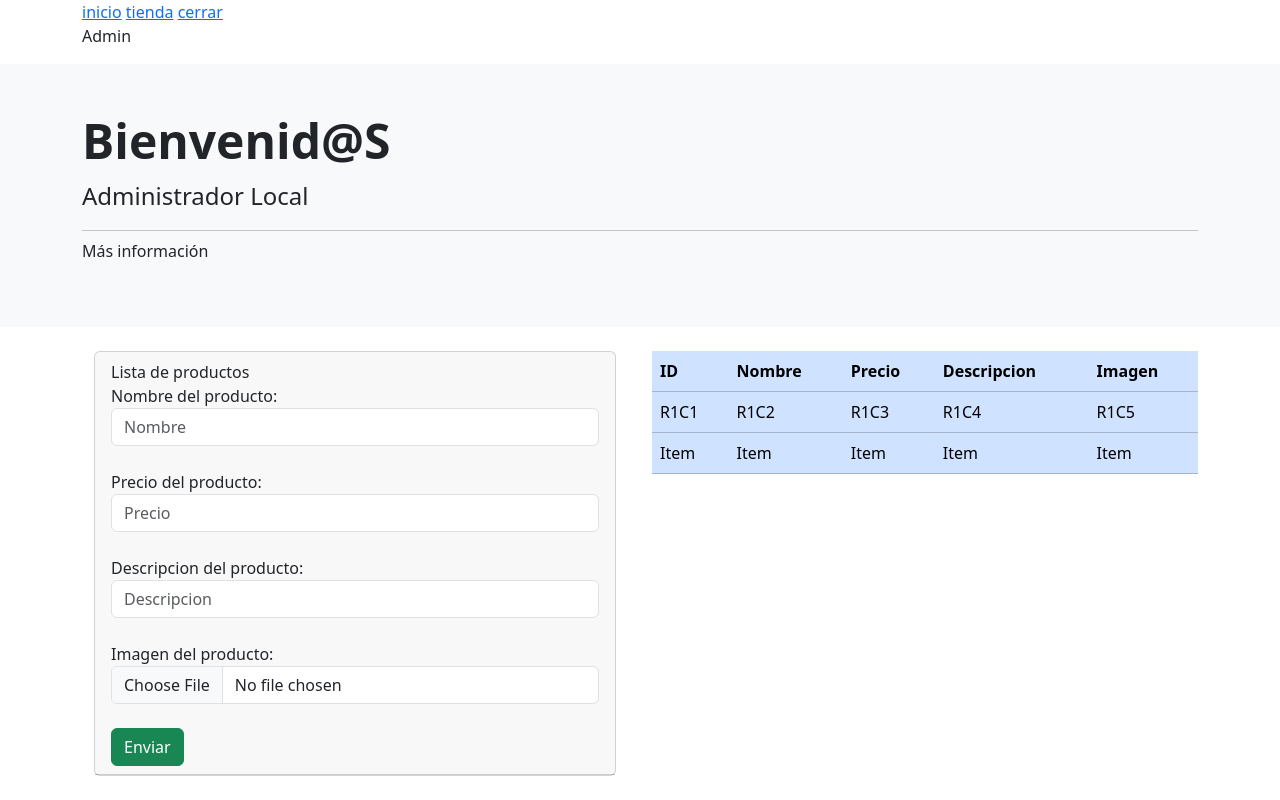
After one commit to JosephRodriri/ProyectoFinal, a PHP site: page /ProyectoFinal/Pages/crud.php in a window 1280 px wide. The commit adds this page. Run offline with PHP 8.4, Linux system fonts and the light colour scheme; the visitor is signed in with stand-in values (Sample User, id 1).

Commit message:
Esto es una parte del crud

```diff
--- /dev/null
+++ b/ProyectoPanaderia/Pages/Global/conexcrud.php
@@ -0,0 +1,30 @@
+
+<?php
+class conexion{
+    private $servidor="localhost";
+    private $usuario="root";
+    private $contrasenia="";
+    private $conexion;
+
+    public function __construct(){
+
+
+        try{
+            $this->conexion= new PDO("mysql:host=$this->servidor;dbname=tienda",$this->usuario, $this->contrasenia);
+            $this->conexion->setAttribute(PDO::ATTR_ERRMODE,PDO::ERRMODE_EXCEPTION);
+
+        }catch(PDOException $e){
+            return "falla de conexion".$e;
+
+        }
+    }
+
+    public function ejecutar($sql){
+
+        $this->conexion->exec($sql);
+        return $this->conexion->lastInsertId();
+    }
+
+}
+
+?>
--- /dev/null
+++ b/ProyectoPanaderia/Pages/cerrar.php
@@ -0,0 +1,6 @@
+<?php
+session_start();
+session_destroy();
+header("location:login.php");
+
+?>
--- /dev/null
+++ b/ProyectoPanaderia/Pages/crud.php
@@ -0,0 +1,163 @@
+<!--conexion & Base de datos-->
+<?php include "Global/conexcrud.php";?>
+
+<?php
+$objConexion= new conexion();
+
+$sql="INSERT INTO `productos` (`ID`, `Nombre`, `Precio`, `Descripcion`, `Imagen`) VALUES (NULL, 'Pastel de Pollo', '5000', 'Descripcion', 'http://localhost/ProyectoFinal/ProyectoPanaderia/Pages/Imagenes/Panaderia/Pastel_pollo-300x200.jpg');";
+
+$objConexion->ejecutar($sql);
+
+?>
+
+
+
+<!--Ingreso de Login-->
+<?php
+session_start();
+if( isset($_SESSION['usuario'])!="adm"){
+    header("location:crud.php");
+
+}
+
+?>
+
+
+
+
+
+<!DOCTYPE html>
+<html lang="en">
+<head>
+<meta charset="UTF-8" />
+  <meta name="viewport" content="width=device-width, initial-scale=1.0" />
+  <title>PanaderiaMela</title>
+
+  <link rel="shortcut icon" href="../images/pan-de-molde.png" type="image/x-icon" />
+  <link href="	https://cdn.jsdelivr.net/npm/bootstrap@5.3.3/dist/css/bootstrap.min.css" rel="stylesheet"
+        integrity="sha384-QWTKZyjpPEjISv5WaRU9OFeRpok6YctnYmDr5pNlyT2bRjXh0JMhjY6hW+ALEwIH" crossorigin="anonymous" />
+
+
+  <link href="/ProyectoPanaderia/css/bootstrap.min.css" />
+ <!-- <link rel="stylesheet" href="tienda.css" />-->
+
+
+</head>
+<body>
+
+<!--estructura HTML-->
+<div class="container">
+    <a href="../index.html">inicio</a>
+    <a href="Tienda.php">tienda</a>
+    <a href="cerrar.php">cerrar</a>
+    <br>
+    <p>Admin</p>
+
+    </div>
+
+
+<!--estructura bootstrapp-->
+    <div class="p-5 mb-4 bg-light">
+        <div class="container">
+            <h1 class="display-5 fw-bold">Bienvenid@S</h1>
+            <p class="col-md-8 fs-4"> Administrador Local </p>
+            <hr class="my-2">
+            <p>Más información</p>
+
+        </div>
+    </div>
+
+    <div>
+        <div class="container">
+            <div class="row">
+                <div class="col-md-6"
+                ><!--CARD-->
+
+<div class="container">
+
+    <div class="col-md-4">
+    </div>
+    <div class="card">
+        <div class="card-header">
+            Lista de productos
+        <br>
+        <form action="crud.php" method="post">
+        Nombre del producto: <input class=form-control name="text" name="name" placeholder="Nombre">
+        <br>
+        Precio del producto: <input class=form-control type="number" name="number" placeholder="Precio">
+        <br>
+        Descripcion del producto: <input class=form-control type="text" name="text" placeholder="Descripcion">
+        <br>
+        Imagen del producto: <input  class=form-control type="file" name="file" placeholder="Imagen">
+
+        </br>
+        <button class="btn btn-success" type="submit" name="register">Enviar</button>
+
+    </form>
+        </div>
+    </div>
+</div>
+
+
+                </div>
+                <div
+                     class="col-md-6"
+                ><!--Tabla-->
+<div
+class="table-responsive"
+>
+<table
+class="table table-primary"
+>
+<thead>
+    <tr>
+        <th scope="col">ID</th>
+        <th scope="col">Nombre</th>
+        <th scope="col">Precio</th>
+        <th scope="col">Descripcion</th>
+        <th scope="col">Imagen</th>
+    </tr>
+</thead>
+<tbody>
+    <tr class="">
+        <td scope="row">R1C1</td>
+        <td>R1C2</td>
+        <td>R1C3</td>
+        <td>R1C4</td>
+        <td>R1C5</td>
+    </tr>
+    <tr class="">
+        <td scope="row">Item</td>
+        <td>Item</td>
+        <td>Item</td>
+        <td>Item</td>
+        <td>Item</td>
+
+    </tr>
+</tbody>
+</table>
+</div>
+
+
+</table>
+</div>
+                </div>
+
+            </div>
+        </div>
+
+
+
+
+    </div>
+
+
+
+
+
+
+
+
+
+</body>
+</html>
--- a/ProyectoPanaderia/Pages/mostrarCarrito.php
+++ b/ProyectoPanaderia/Pages/mostrarCarrito.php
@@ -43,7 +43,7 @@
 
 <?php }else{?>
 <div class="alert alert-success">
-    No hay prosuctos en el carrito
+    No hay productos en el carrito
 </div>
 <?php }?>
 
```
Also changed, not shown: ProyectoPanaderia/Pages/Templates/cabecera.php (+4 -5 lines), ProyectoPanaderia/Pages/login.php (added, +77 -0 lines), ProyectoPanaderia/Pages/tienda.css (+8 -0 lines), ProyectoPanaderia/Pages/Global/conexion.php (line endings or trailing spaces).
